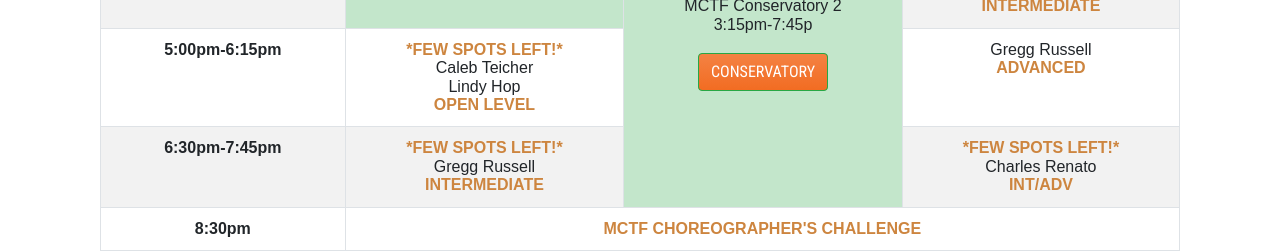
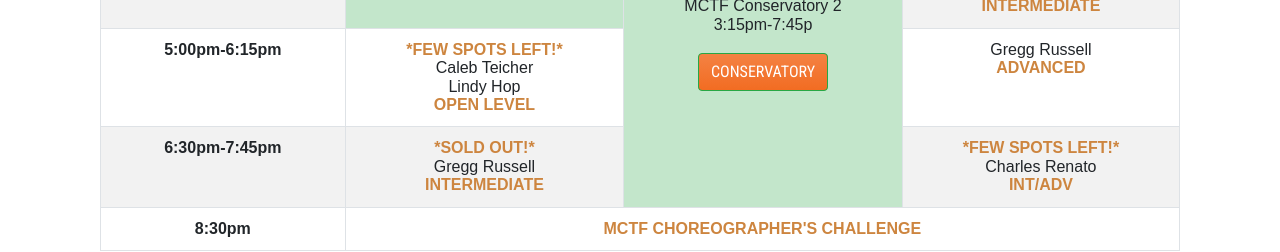
Before and after one commit to jaharonov/new-motor-city-tap-fest, a Vue app: page /#/schedreg in a window 1280 px wide. Shown: the part 1640-1892 px from the top of the page. Built offline with nearby package versions, Linux system fonts and the light colour scheme; a web font is replaced by a local one.

Commit message:
updated schedule gregg

```diff
--- a/src/components/SchedReg.vue
+++ b/src/components/SchedReg.vue
@@ -210,7 +210,7 @@
     </tr>
     <tr>
       <th scope="row">6:30pm-7:45pm</th>
-      <td><strong>*FEW SPOTS LEFT!*</strong><br/>Gregg Russell<br/> <strong>Intermediate</strong> </td>
+      <td><strong>*SOLD OUT!*</strong><br/>Gregg Russell<br/> <strong>Intermediate</strong> </td>
       <td><strong>*FEW SPOTS LEFT!*</strong><br/>Charles Renato<br/> <strong>Int/Adv</strong> </td>
     </tr>
     <tr>
```
